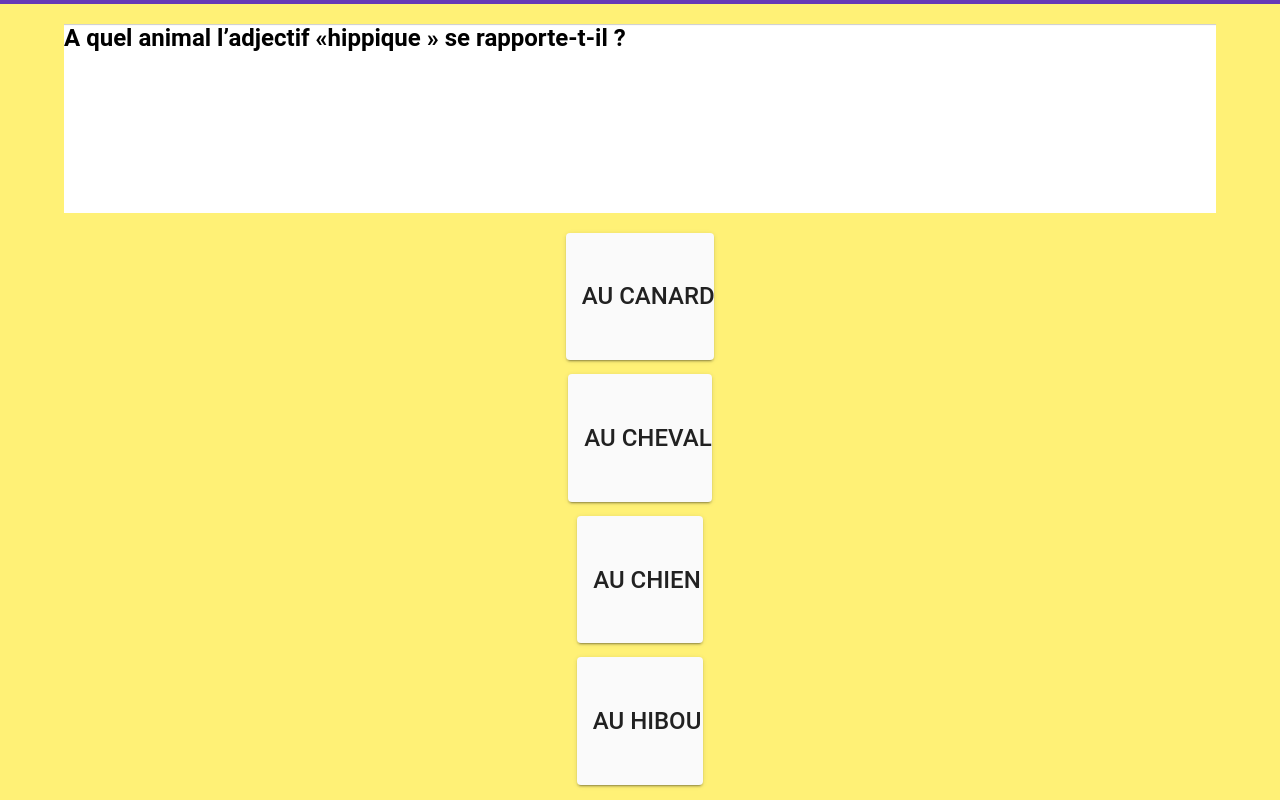
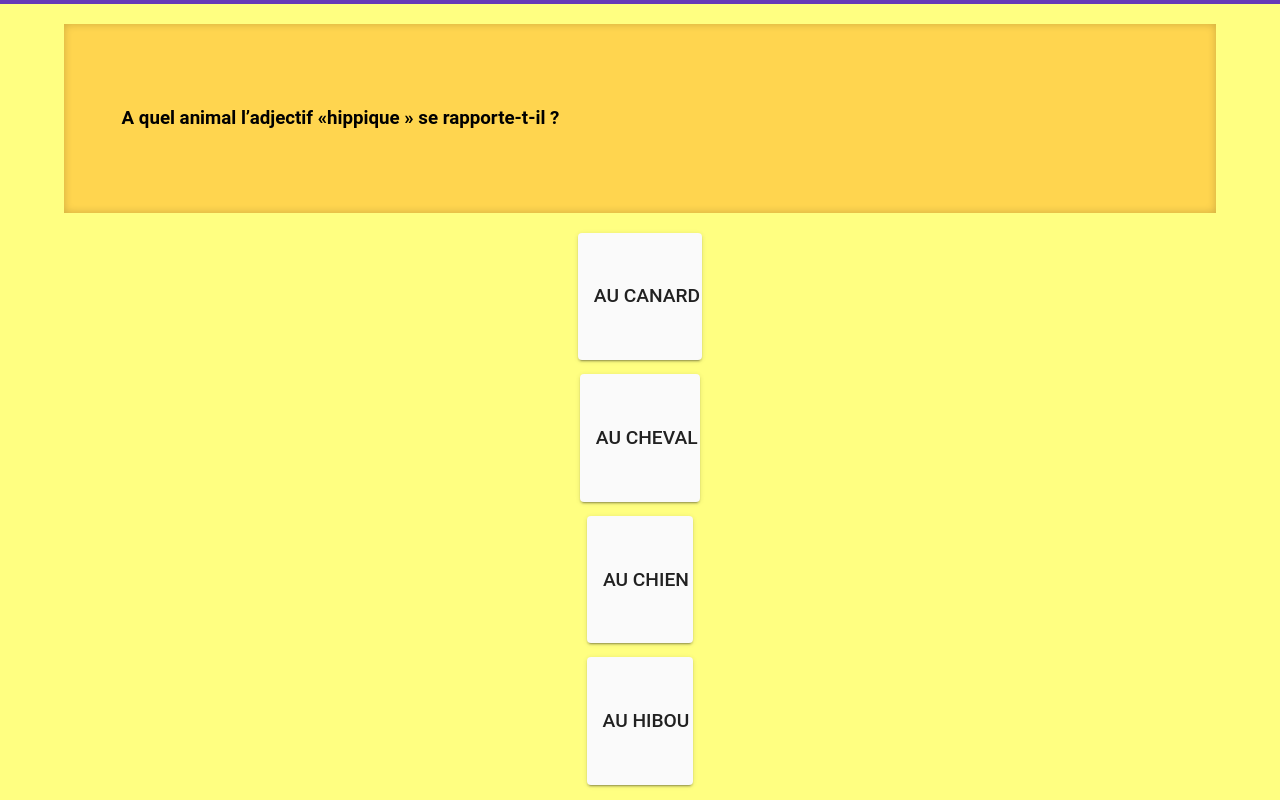
Before and after one commit to Busquets91/foot-quiz, an Angular app: page /game in a window 1280 px wide. Built offline with nearby package versions, Linux system fonts and the light colour scheme.

Commit message:
Styles css

```diff
--- a/src/app/answer/answer.component.css
+++ b/src/app/answer/answer.component.css
@@ -29,6 +29,6 @@
   background-color: #fafafa;
   margin: auto;
   display: -webkit-box;
-  font-size: 1.5em;
+  font-size: 1.2em;
   text-transform: uppercase;
 }
--- a/src/app/question/question.component.css
+++ b/src/app/question/question.component.css
@@ -4,10 +4,14 @@
 
 .question{
   height: 25%;
-  background-color: white;
-  width: 90%;
-  box-shadow: inset 0 3px 1px -2px rgba(0,0,0,.2);
-
+  background-color: #ffd54f;
+  width: 90% !important;
+  box-shadow: inset 0 0px 8px 0px rgba(0,0,0,.2);
+  text-align: center;
+  margin: 20px;
+  display: flex;
+  align-items: center;
+  /*border: 1px solid #0000006e;*/
 }
 
 .question-container {
@@ -32,3 +36,7 @@ div[_ngcontent-c4] {
 div {
   height: 25%;
 }
+
+.question h3{
+  padding: 5%;
+}
--- a/src/app/question/question.component.html
+++ b/src/app/question/question.component.html
@@ -1,7 +1,9 @@
 <app-coutdown-timer *ngIf="this.isStateAnswering()" (onTimeDown)="handleTimeDown()" ></app-coutdown-timer>
 <div class="question-container">
-  <h2 *ngIf="this.isStateAnswering()" class="question">{{this.question.question}}</h2>
-  <h2 *ngIf="this.isStateShowAnswer()" (click)="handleNextQuestion()" class="question question-show">{{this.question.question}}</h2>
+  <div class="question">
+    <h3 *ngIf="this.isStateAnswering()">{{this.question.question}}</h3>
+    <h3 *ngIf="this.isStateShowAnswer()" (click)="handleNextQuestion()" class="question-show">{{this.question.question}}</h3>
+  </div>
   <div class="answers-container">
 	  <div *ngFor="let answer of this.answers()">
 	    <app-answer [answer]="answer" [questionAnswered]="hasAnswered()" [show]="isStateShowAnswer()" (makeAnswer)="setAnswer($event)" ></app-answer>
--- a/src/styles.css
+++ b/src/styles.css
@@ -5,7 +5,7 @@
 body {
   margin: 0;
   font-family: Roboto, sans-serif;
-  background-color: #fff176;
+  background-color: #ffff81;
 }
 
 html, body
```
